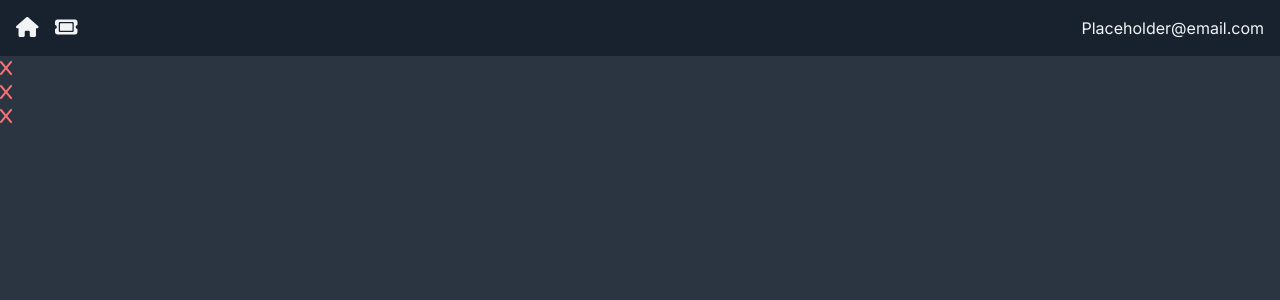
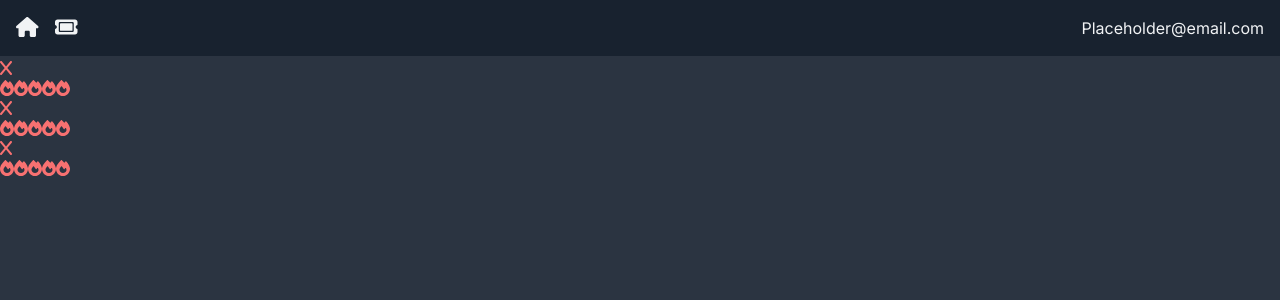
Before and after one commit to TJGit11/ticketing-application, a Next.js app: page / in a window 1280 px wide. Shown: the top 300 px of the page. Built offline with nearby package versions, Linux system fonts and the light colour scheme.

Commit message:
created progressdisplay component

```diff
--- a/app/(components)/PriorityDisplay.jsx
+++ b/app/(components)/PriorityDisplay.jsx
@@ -4,7 +4,7 @@
 
 const PriorityDisplay = () => {
   return (
-    <div>
+    <div className="flex justify-start align-baseline">
       <FontAwesomeIcon icon={faFire} className="text-red-400" />
       <FontAwesomeIcon icon={faFire} className="text-red-400" />
       <FontAwesomeIcon icon={faFire} className="text-red-400" />
--- /dev/null
+++ b/app/(components)/ProgressDisplay.jsx
@@ -0,0 +1,12 @@
+const ProgressDisplay = () => {
+  return (
+    <div className="w-full bg-gray-200 rounded-full h-2.5">
+      <div
+        className="bg-blue-600 h-2.5 rounded-full"
+        style={{ width: "75%" }}
+      ></div>
+    </div>
+  );
+};
+
+export default ProgressDisplay;
--- a/app/(components)/TicketCard.jsx
+++ b/app/(components)/TicketCard.jsx
@@ -1,9 +1,11 @@
 import DeleteBlock from "./DeleteBlock";
+import PriorityDisplay from "./PriorityDisplay";
 
 const TicketCard = () => {
   return (
     <div>
       <DeleteBlock />
+      <PriorityDisplay />
     </div>
   );
 };
```
